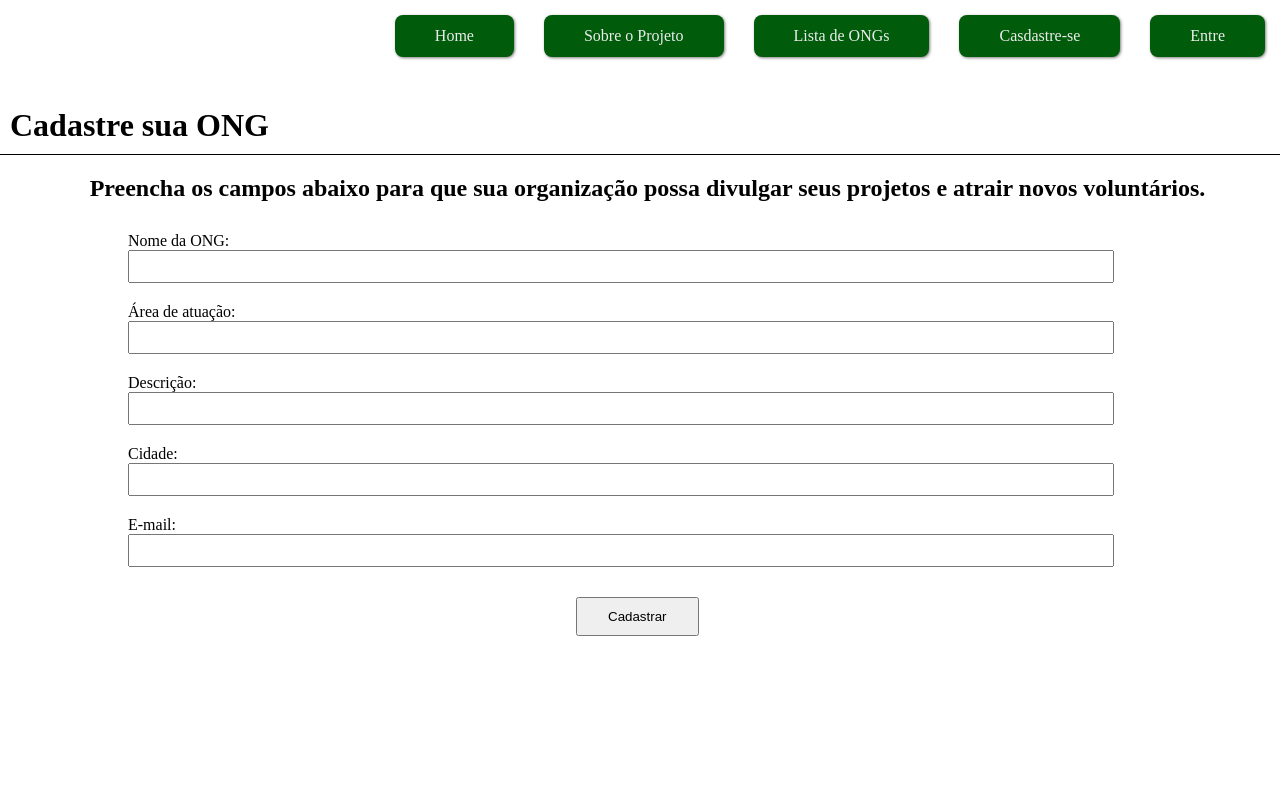
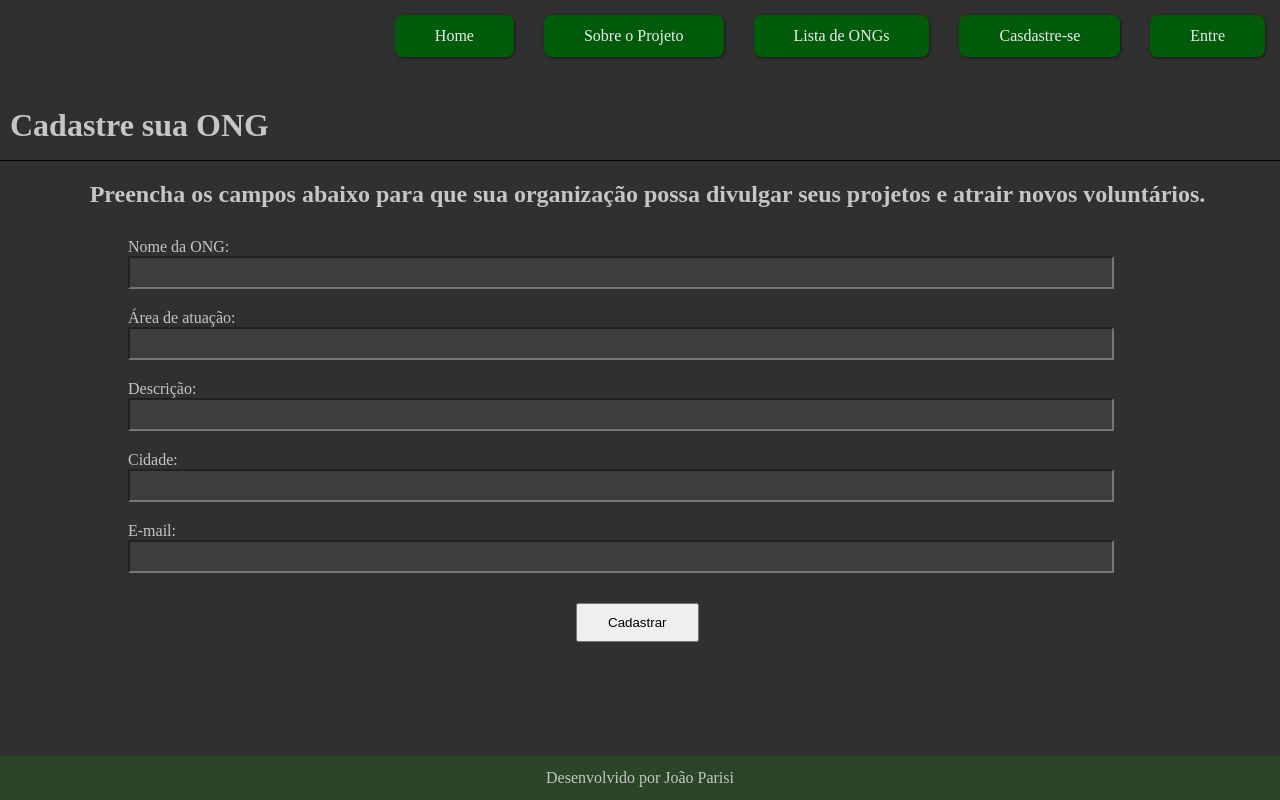
Before and after one commit to JoaoParisi/projeto-ongs, a plain HTML site: page cadastro.html in a window 1280 px wide. Drawn offline with Linux system fonts and the light colour scheme.

Commit message:
Mudando as cores do site

```diff
--- a/cadastro.html
+++ b/cadastro.html
@@ -63,6 +63,8 @@
 
         </section>
     </main>
-    <footer></footer>
-</body>
+
+    <footer class="rodape">
+        <p>Desenvolvido por João Parisi</p>
+    </footer></body>
 </html>
--- a/index.html
+++ b/index.html
@@ -42,6 +42,11 @@
 
         </section>
     </main>
-    <footer></footer>
+
+    <footer class="rodape">
+        <p>Desenvolvido por João Parisi</p>
+    </footer>
+
+    <script src="./index.js"></script>
 </body>
 </html>
--- a/styles/cadastro.css
+++ b/styles/cadastro.css
@@ -22,6 +22,7 @@ fieldset{
 
 input {
     padding: 7px 800px 7px 5px;
+    background-color: rgb(61, 61, 61);
 }
 
 .botao {
--- a/styles/style.css
+++ b/styles/style.css
@@ -1,5 +1,8 @@
 
 :root {
+    --cor--fundo: rgb(48, 48, 48);
+    --cor--letras: rgb(198, 198, 198);
+
     --cor-cabecalho: rgb(236, 236, 236);
     --cor-fundo-cabecalho: rgb(0, 92, 11);
     --cor-hover-fundo-cabecalho: rgb(23, 180, 46);
@@ -11,7 +14,16 @@
 }
 
 body {
+    min-height: 100vh;
     box-sizing: border-box;
+    display: flex;
+    flex-direction: column;
+    background-color: var(--cor--fundo);
+    color: var(--cor--letras);
+}
+
+main {
+    flex: 1;
 }
 
 .cabecalho {
@@ -46,9 +58,9 @@ body {
 }
 
 h1 {
-    padding: 10px 0px 10px 10px;
+    padding: 10px 0px 16px 10px;
     margin: 0px 0px 20px 0px;
-    border-bottom: 1px solid black;
+    border-bottom: 1px solid rgb(0, 0, 0);
 }
 
 h2 {
@@ -68,4 +80,12 @@ h2 {
 
 .principal__lista__texto {
     text-decoration: none;
+    color: rgb(4, 198, 75);
 }
+
+.rodape {
+    text-align: center;
+    padding: 1%;
+    background-color: rgb(43, 69, 40);
+    margin-top: 1%;
+}
```
Also changed, not shown: ONGs.html (+3 -1 lines), aboutme.html (+4 -1 lines), entre.html (+4 -1 lines), index.js (added).
